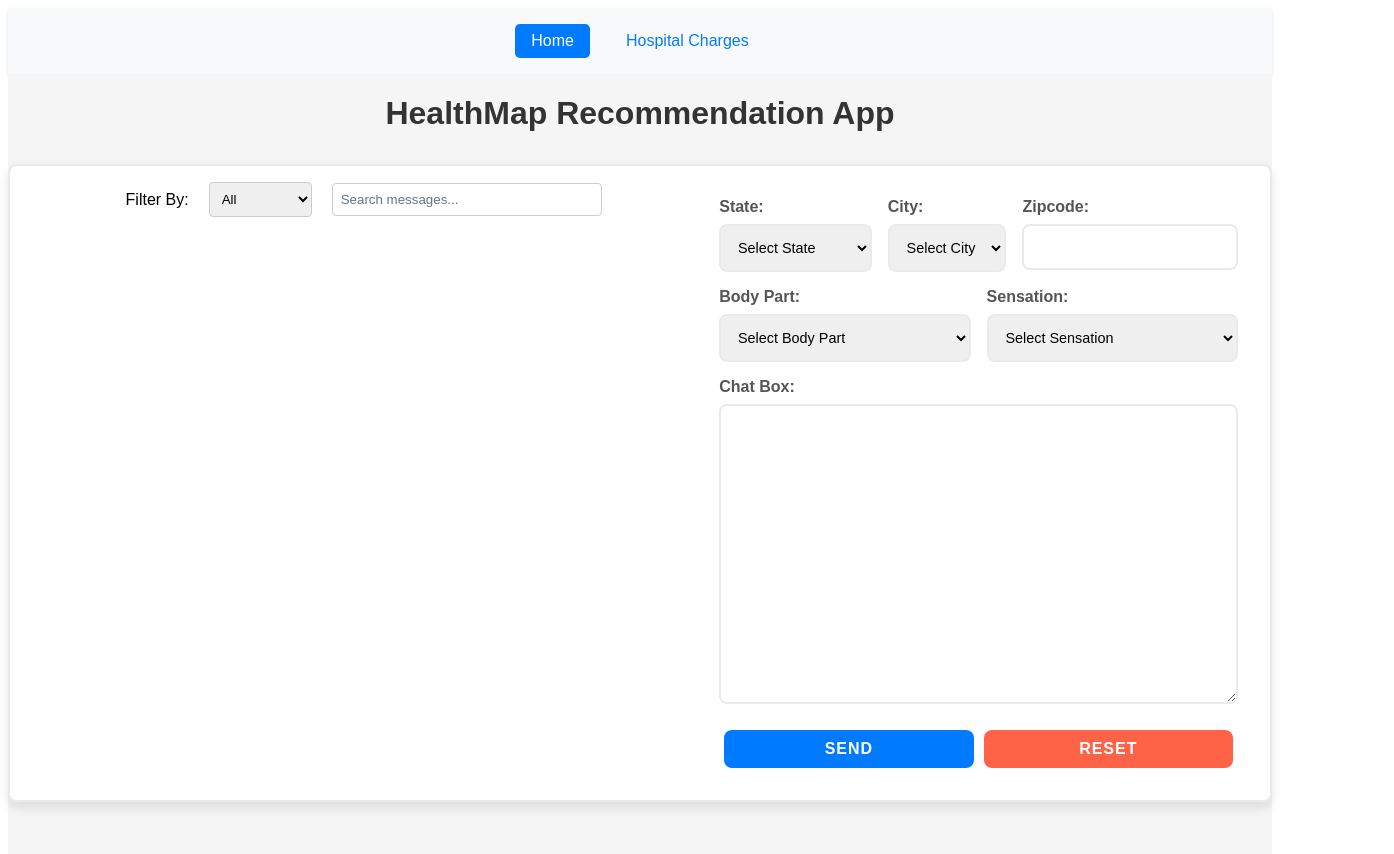
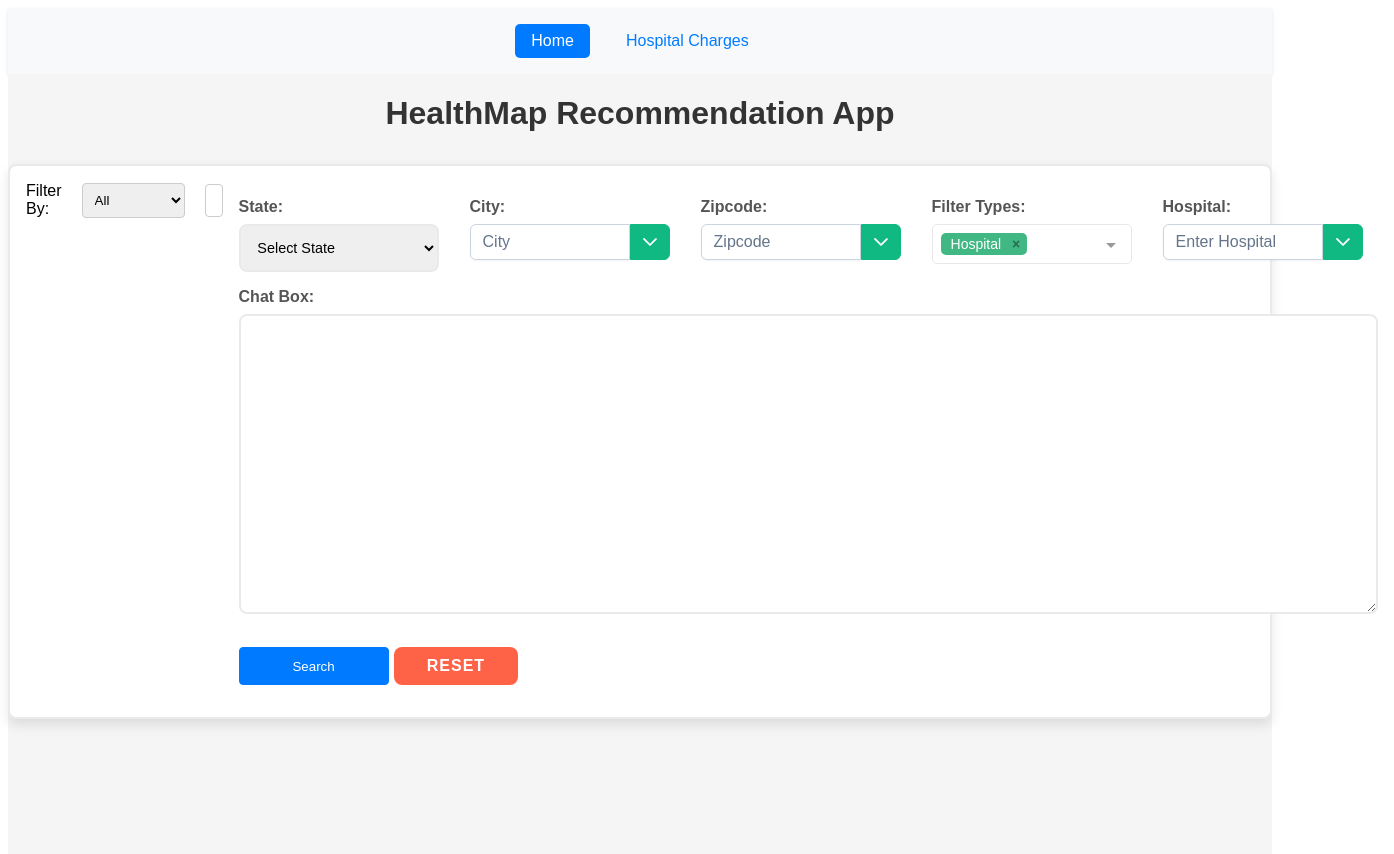
Before and after one commit to kani-ahmed/HospitalPricingFrontend, a Vue app: page / in a window 1280 px wide. Shown: the top 854 px of the page, 1394 px wide, since content can reach past the window. Built offline with nearby package versions, Linux system fonts and the light colour scheme; a web font is replaced by a local one.

Commit message:
final push

```diff
--- a/src/components/ComprehendMedicalApp.vue
+++ b/src/components/ComprehendMedicalApp.vue
@@ -38,98 +38,101 @@
                 <select id="state" v-model="state" required>
                   <option value="">Select State</option>
                   <!-- Add state options -->
-                  <option value="Alabama">Alabama</option>
-                  <option value="Alaska">Alaska</option>
-                  <option value="Arizona">Arizona</option>
-                  <option value="Arkansas">Arkansas</option>
-                  <option value="California">California</option>
-                  <option value="Colorado">Colorado</option>
-                  <option value="Connecticut">Connecticut</option>
-                  <option value="Delaware">Delaware</option>
-                  <option value="Florida">Florida</option>
-                  <option value="Georgia">Georgia</option>
-                  <option value="Hawaii">Hawaii</option>
-                  <option value="Idaho">Idaho</option>
-                  <option value="Illinois">Illinois</option>
-                  <option value="Indiana">Indiana</option>
-                  <option value="Iowa">Iowa</option>
-                  <option value="Kansas">Kansas</option>
-                  <option value="Kentucky">Kentucky</option>
-                  <option value="Louisiana">Louisiana</option>
-                  <option value="Maine">Maine</option>
-                  <option value="Maryland">Maryland</option>
-                  <option value="Massachusetts">Massachusetts</option>
-                  <option value="Michigan">Michigan</option>
-                  <option value="Minnesota">Minnesota</option>
-                  <option value="Mississippi">Mississippi</option>
-                  <option value="Missouri">Missouri</option>
-                  <option value="Montana">Montana</option>
-                  <option value="Nebraska">Nebraska</option>
-                  <option value="Nevada">Nevada</option>
-                  <option value="New Hampshire">New Hampshire</option>
-                  <option value="New Jersey">New Jersey</option>
-                  <option value="New Mexico">New Mexico</option>
-                  <option value="New York">New York</option>
-                  <option value="North Carolina">North Carolina</option>
-                  <option value="North Dakota">North Dakota</option>
                   <option value="Ohio">Ohio</option>
-                  <option value="Oklahoma">Oklahoma</option>
-                  <option value="Oregon">Oregon</option>
-                  <option value="Pennsylvania">Pennsylvania</option>
-                  <option value="Rhode Island">Rhode Island</option>
-                  <option value="South Carolina">South Carolina</option>
-                  <option value="South Dakota">South Dakota</option>
-                  <option value="Tennessee">Tennessee</option>
-                  <option value="Texas">Texas</option>
-                  <option value="Utah">Utah</option>
-                  <option value="Vermont">Vermont</option>
-                  <option value="Virginia">Virginia</option>
-                  <option value="Washington">Washington</option>
-                  <option value="West Virginia">West Virginia</option>
-                  <option value="Wisconsin">Wisconsin</option>
-                  <option value="Wyoming">Wyoming</option>
                 </select>
               </div>
               <div class="form-group">
                 <label for="city">City:</label>
-                <select id="city" v-model="city" required>
-                  <option value="">Select City</option>
-                  <option v-for="city in citiesByState[state]" :value="city">{{ city }}</option>
-                </select>
+                <AutoComplete
+                    id="city"
+                    v-model="city"
+                    dropdown
+                    :suggestions="citySuggestions"
+                    :virtualScrollerOptions="{ itemSize: 38 }"
+                    @input="debouncedFetchCities"
+                    @focus="fetchCitiesOnFocus"
+                    @select="selectCity"
+                    placeholder="City"
+                    required
+                />
               </div>
               <div class="form-group">
                 <label for="zipcode">Zipcode:</label>
-                <input type="text" id="zipcode" v-model="zipcode" required>
-              </div>
-            </div>
-            <div class="form-row">
-              <div class="form-group">
-                <label for="bodyPart">Body Part:</label>
-                <select id="bodyPart" v-model="bodyPart" required>
-                  <option value="">Select Body Part</option>
-                  <option value="Head">Head</option>
-                  <option value="Leg">Leg</option>
-                  <option value="Knee">Knee</option>
-                  <!-- Add more body part options as needed -->
-                </select>
+                <AutoComplete
+                    id="zipcode"
+                    v-model="zipcode"
+                    dropdown
+                    :suggestions="zipcodeSuggestions"
+                    :virtualScrollerOptions="{ itemSize: 38 }"
+                    @input="debouncedFetchZipcodes"
+                    @focus="fetchZipcodesOnFocus"
+                    @select="selectZipcode"
+                    placeholder="Zipcode"
+                    required
+                />
               </div>
               <div class="form-group">
-                <label for="sensation">Sensation:</label>
-                <select id="sensation" v-model="sensation" required>
-                  <option value="">Select Sensation</option>
-                  <option value="Pain">Pain</option>
-                  <option value="Numbness">Numbness</option>
-                  <option value="Tingling">Tingling</option>
-                  <!-- Add more sensation options as needed -->
-                </select>
+                <label for="filterTypes">Filter Types:</label>
+                <VueMultiselect
+                    v-model="selectedFilters"
+                    :options="filterOptions"
+                    :multiple="true"
+                    :close-on-select="false"
+                    :clear-on-select="false"
+                    :preserve-search="true"
+                    placeholder="Pick some filters"
+                    label="name"
+                    track-by="name"
+                    :preselect-first="true">
+                </VueMultiselect>
               </div>
+              <!-- Dynamic input fields based on selected filters, excluding Hospital and Payer for specific handling -->
+              <div v-for="filter in selectedFilters.filter(f => f.name !== 'Hospital' && f.name !== 'Payer')" :key="filter.name" class="form-group">
+                <label :for="`filter-${filter.name}`">{{ filter.name }}:</label>
+                <input :id="`filter-${filter.name}`" v-model="filterQueries[filter.name]" class="input" :placeholder="`Enter ${filter.name}`" ref="`filter-${filter.name}Input`">
+              </div>
+              <!-- Hospital input with autosuggestion -->
+              <div v-if="selectedFilters.some(f => f.name === 'Hospital')" class="form-group">
+                <label for="hospital">Hospital:</label>
+                <AutoComplete
+                    id="hospital"
+                    v-model="filterQueries.Hospital"
+                    dropdown
+                    :suggestions="hospitalSuggestions"
+                    @input="debouncedFetchHospitals"
+                    @focus="fetchHospitalsOnFocus"
+                    @select="selectHospital"
+                    placeholder="Enter Hospital"
+                />
+              </div>
+
+              <!-- Payer input with autosuggestion -->
+              <div v-if="selectedFilters.some(f => f.name === 'Payer')" class="form-group">
+                <label for="payer">Payer:</label>
+                <AutoComplete
+                    id="payer"
+                    v-model="filterQueries.Payer"
+                    dropdown
+                    :suggestions="payerSuggestions"
+                    @input="debouncedFetchPayers"
+                    @focus="fetchPayersOnFocus"
+                    @select="selectPayer"
+                    placeholder="Enter Payer"
+                />
+              </div>
+
             </div>
             <div class="form-group">
               <label for="description">Chat Box:</label>
               <textarea id="description" v-model="description" required></textarea>
             </div>
             <div class="form-group button-group">
-              <button type="submit" class="submit-button">Send</button>
+              <button type="submit" class="btn search-btn" :disabled="loading">
+                <div style="display: flex; align-items: center; justify-content: center;">
+                  <span v-if="loading" class="spinner"></span>
+                  <span v-else>Search</span>
+                </div>
+              </button>
               <button type="button" class="reset-button" @click="resetForm">Reset</button>
             </div>
           </form>
@@ -164,85 +167,73 @@
           </tbody>
         </table>
         <div class="pagination-container">
-          <pagination :current-page="page" :total-pages="totalPages" @change-page="fetchHospitalChargesWithPage"></pagination>
+          <pagination :current-page="page" :total-pages="totalPages" @change-page="submitFormWithPage"></pagination>
         </div>
       </div>
     </div>
   </div>
 </template>
-
 <script>
 import axios from 'axios';
 import Pagination from './Pagination.vue';
+import VueMultiselect from 'vue-multiselect';
+import 'vue-multiselect/dist/vue-multiselect.css';
+import AutoComplete from 'primevue/autocomplete';
+import { debounce } from 'lodash';
 
 export default {
-  components: {Pagination},
+  components: {
+    Pagination,
+    VueMultiselect,
+    AutoComplete,
+  },
   data() {
     return {
       state: '',
-      city: '',
-      zipcode: '',
-      bodyPart: '',
-      sensation: '',
       description: '',
       messages: [],
       filterType: '',
       searchTerm: '',
       hospitalCharges: [],
+      citiesByState: {
+        'Ohio': ['Cleveland', 'Dayton']
+      },
+      city: '',
+      zipcode: '',
+      page: 1,
+      per_page: 10,
+      totalPages: 0,
       results: [],
-      citiesByState: {
-        'Alabama': [],
-        'Alaska': [],
-        'Arizona': [],
-        'Arkansas': [],
-        'California': [],
-        'Colorado': [],
-        'Connecticut': [],
-        'Delaware': [],
-        'Florida': [],
-        'Georgia': [],
-        'Hawaii': [],
-        'Idaho': [],
-        'Illinois': [],
-        'Indiana': [],
-        'Iowa': [],
-        'Kansas': [],
-        'Kentucky': [],
-        'Louisiana': [],
-        'Maine': [],
-        'Maryland': [],
-        'Massachusetts': [],
-        'Michigan': [],
-        'Minnesota': [],
-        'Mississippi': [],
-        'Missouri': [],
-        'Montana': [],
-        'Nebraska': [],
-        'Nevada': [],
-        'New Hampshire': [],
-        'New Jersey': [],
-        'New Mexico': [],
-        'New York': [],
-        'North Carolina': [],
-        'North Dakota': [],
-        'Ohio': ['Cleveland', 'Dayton'],
-        'Oklahoma': [],
-        'Oregon': [],
-        'Pennsylvania': [],
-        'Rhode Island': [],
-        'South Carolina': [],
-        'South Dakota': [],
-        'Tennessee': [],
-        'Texas': [],
-        'Utah': [],
-        'Vermont': [],
-        'Virginia': [],
-        'Washington': [],
-        'West Virginia': [],
-        'Wisconsin': [],
-        'Wyoming': []
-      }
+      selectedFilters: [],
+      filterQueries: {},
+      citySuggestions: [],
+      zipcodeSuggestions: [],
+      hospitalSuggestions: [],
+      payerSuggestions: [],
+      allCities: [],
+      allZipcodes: [],
+      allHospitals: [],
+      allPayers: [],
+      filterOptions: [
+        { name: 'Hospital' },
+        { name: 'CPT Code' },
+        { name: 'Description' },
+        { name: 'Cash Discount' },
+        { name: 'Min Allowed' },
+        { name: 'Max Allowed' },
+        { name: 'Payer' },
+        { name: 'IOB Selection' }
+      ],
+      loading: false,
+      required: true,
     };
+  },
+  created() {
+    // Debounce methods
+    this.debouncedFetchCities = debounce(this.fetchCities, 300);
+    this.debouncedFetchZipcodes = debounce(this.fetchZipcodes, 300);
+    this.debouncedFetchHospitals = debounce(this.fetchHospitals, 300);
+    this.debouncedFetchPayers = debounce(this.fetchPayers, 300);
   },
   computed: {
     dynamicMessages() {
@@ -259,7 +250,100 @@ export default {
     },
   },
   methods: {
+    fetchCitiesOnFocus() {
+      if (!this.citySuggestions.length || this.allCities.length) {
+        // Only fetch if suggestions are empty to avoid unnecessary requests
+        this.fetchCities();
+      }
+    },
+    fetchZipcodesOnFocus() {
+      if (!this.zipcodeSuggestions.length || this.allZipcodes.length) {
+        this.debouncedFetchZipcodes();
+      }
+    },
+
+    fetchHospitalsOnFocus() {
+      // Trigger fetch only if the zipcode is set and hospital suggestions are empty or not yet fetched
+      if (this.zipcode && (!this.hospitalSuggestions.length || this.allHospitals.length)) {
+        this.fetchHospitals(); // Directly call fetch without debounce to immediately show suggestions
+      }
+    },
+
+    fetchPayersOnFocus() {
+      if ((!this.payerSuggestions.length || this.payerSuggestions.length) || this.filterQueries.Hospital || this.zipcode) {
+        this.debouncedFetchPayers();
+      }
+    },
+    async fetchCities() {
+      try {
+        const response = await axios.get('http://ec2-3-84-37-171.compute-1.amazonaws.com/api/cities');
+        this.allCities = response.data;
+        this.filterCitySuggestions();
+      } catch (error) {
+        console.error('Error fetching cities:', error);
+      }
+    },
+    selectCity(city) {
+      this.city = city;
+    },
+    async fetchZipcodes() {
+      try {
+        const response = await axios.get('http://ec2-3-84-37-171.compute-1.amazonaws.com/api/zipcodes', {
+          params: { city: this.city }
+        });
+        this.allZipcodes = response.data;
+        this.filterZipcodeSuggestions();
+      } catch (error) {
+        console.error('Error fetching zipcodes:', error);
+      }
+    },
+    selectZipcode(zipcode) {
+      this.zipcode = zipcode;
+    },
+    async fetchHospitals() {
+      if (!this.zipcode) {
+        console.error("Zipcode is required to fetch hospitals");
+        return;
+      }
+      try {
+        const response = await axios.get('http://ec2-3-84-37-171.compute-1.amazonaws.com/api/hospitals', {
+          params: { zipcode: this.zipcode }
+        });
+        this.allHospitals = response.data;
+        this.filterHospitalSuggestions();
+      } catch (error) {
+        console.error('Error fetching hospitals:', error);
+      }
+    },
+    selectHospital(hospital) {
+      this.filterQueries.Hospital = hospital;
+    },
+    async fetchPayers() {
+      const params = { zipcode: this.zipcode };
+      if (this.filterQueries.Hospital) {
+        params.hospital = this.filterQueries.Hospital;
+      }
+      try {
+        const response = await axios.get('http://ec2-3-84-37-171.compute-1.amazonaws.com/api/payers', { params });
+        this.allPayers = response.data;
+        this.filterPayerSuggestions();
+      } catch (error) {
+        console.error('Error fetching payers:', error);
+      }
+    },
+    selectPayer(payer) {
+      this.filterQueries.Payer = payer;
+    },
     async submitForm() {
+      await this.submitFormWithPage(1);
+    },
+    async submitFormWithPage(page) {
+      this.loading = true;
+      this.page = page;
+      const filters = this.selectedFilters.map(filter => ({
+        filterType: filter.name,
+        filterQuery: this.filterQueries[filter.name]
+      }));
       try {
         // Add user message to chat
         const timestamp = new Date().toLocaleTimeString();
@@ -272,19 +356,20 @@ export default {
         // Send request to the backend
         const response = await axios.post('http://ec2-3-84-37-171.compute-1.amazonaws.com/api/comprehend-medical', {
           user_chatbox_data: JSON.stringify({
-            state: this.state,
+            //state: this.state,
             city: this.city,
             zipcode: this.zipcode,
-            bodyPart: this.bodyPart,
-            sensation: this.sensation,
             description: this.description,
+            page: this.page,
+            per_page: this.per_page,
+            filters,
           }),
         });
-
+        this.results = response.data.results;
+        console.log(response.data.results)
+        this.totalPages = response.data.total_pages;
         if (response.status === 200) {
-          // Assign the response data to the results array
-          this.results = response.data;
-
+          console.log(response.data)
           // Construct the bot response for hospital charges
           let botResponse = 'Hospital Charges:\n';
           this.results.forEach((charge, index) => {
@@ -306,7 +391,9 @@ export default {
             text: 'Hospital charges have been fetched successfully. Please see below for details.',
             timestamp: new Date().toLocaleTimeString(),
           });
-        } else {
+          this.loading = false;
+        }
+        else {
           // Handle the case when the API call fails
           console.error('API call failed with status:', response.status);
           this.messages.push({type: 'bot', text: 'Oops! Something went wrong. Please try again later.'});
@@ -315,17 +402,80 @@ export default {
         console.error('Error:', error);
       }
     },
+    // async fetchHospitalCharges() {
+    //   await this.fetchHospitalChargesWithPage(1);
+    // },
+    // async fetchHospitalChargesWithPage(page) {
+    //   this.loading = true;
+    //   this.page = page;
+    //   const filters = this.selectedFilters.map(filter => ({
+    //     filterType: filter.name,
+    //     filterQuery: this.filterQueries[filter.name]
+    //   }));
+    //   try {
+    //     const response = await axios.post('http://ec2-3-84-37-171.compute-1.amazonaws.com/api/hospital_charges', {
+    //       city: this.city,
+    //       zipcode: this.zipcode,
+    //       page: this.page,
+    //       per_page: this.per_page,
+    //       filters,
+    //     });
+    //     this.results = response.data.results;
+    //     console.log(response.data.results)
+    //     this.totalPages = response.data.total_pages;
+    //   } catch (error) {
+    //     console.error('There was an error fetching the hospital charges:', error);
+    //     this.results = [];
+    //   } finally {
+    //     this.loading = false;
+    //   }
+    // },
+    filterCitySuggestions() {
+      this.citySuggestions = this.allCities.filter(city => city.toLowerCase().includes(this.city.toLowerCase()));
+    },
+    filterZipcodeSuggestions() {
+      this.zipcodeSuggestions = this.allZipcodes.filter(zipcode => zipcode.toLowerCase().includes(this.zipcode.toLowerCase()));
+    },
+    filterHospitalSuggestions() {
+      this.hospitalSuggestions = this.allHospitals.filter(hospital =>
+          hospital && hospital.toLowerCase().includes(this.filterQueries.Hospital?.toLowerCase() || '')
+      );
+    },
+    filterPayerSuggestions() {
+      // Ensure this.allPayers is an array before calling .filter()
+      this.payerSuggestions = Array.isArray(this.allPayers) ? this.allPayers.filter(payer =>
+          payer && this.filterQueries.Payer && payer.toLowerCase().includes(this.filterQueries.Payer.toLowerCase())
+      ) : [];
+    }
+  },
+  watch: {
+    // Convert direct method calls to debounced versions in your watchers or @input event bindings
+    city(newValue) {
+      this.debouncedFetchCities();
+    },
+    zipcode(newVal, oldVal) {
+      if (newVal !== oldVal) {
+        this.fetchHospitals();
+      }
+    },
+    'filterQueries.Hospital'(newValue) {
+      this.debouncedFetchHospitals();
+    },
+    'filterQueries.Payer'(newValue, oldValue) {
+      if (newValue !== oldValue) {
+        this.debouncedFetchPayers();
+      }
+    },
+  },
+
 
     resetForm() {
       this.state = '';
       this.city = '';
       this.zipcode = '';
-      this.bodyPart = '';
-      this.sensation = '';
       this.description = '';
       this.messages = [];
     },
-  },
 };
 </script>
 
@@ -535,6 +685,8 @@ export default {
 .form-group {
   display: flex;
   flex-direction: column;
+  min-width: 200px;
+  margin-right: 15px;
   width: 100%;
 }
 
@@ -565,6 +717,9 @@ export default {
 }
 
 .form-group .submit-button {
+  flex-direction: column;
+  min-width: 200px;
+  margin-right: 15px;
   padding: 0.8rem 1.5rem;
   background-color: #007bff;
   color: white;
@@ -573,6 +728,7 @@ export default {
   cursor: pointer;
   font-size: 1rem;
   font-weight: bold;
+  overflow: auto;
   transition: background-color 0.3s ease;
   display: block;
   width: 40%;
@@ -589,14 +745,18 @@ export default {
   margin-left: 1rem; /* Spacing between submit and reset buttons */
   background-color: #ff6347; /* A red color for the reset button */
   color: white;
-  width: 40%;
+  max-width: 150px;
+  max-height: 40px;
+  margin-top: 17px;
+  display: block;
+
   border: none;
   border-radius: 8px;
   cursor: pointer;
   font-size: 1rem;
   font-weight: bold;
   transition: background-color 0.3s ease;
-  display: inline-block; /* Align with the submit button */
+
   text-transform: uppercase;
   letter-spacing: 1px;
 }
@@ -609,15 +769,14 @@ export default {
   display: flex;
   flex-direction: row; /* Change to row to align buttons next to each other */
   justify-content: space-between; /* This will ensure the buttons are spread out */
-  width: 100%;
+  width: 25%;
 }
 
-.button-group .submit-button,
 .button-group .reset-button {
   flex: 1; /* Adjust this as needed, or use specific widths */
   margin: 0 5px; /* Provide some spacing between the buttons */
   padding: 10px 1px 10px 1px; /*positions are in the order of top, right, bottom, left*/
-  margin-top: 10px;
+  margin-top: 17px;
 }
 
 
@@ -644,6 +803,69 @@ export default {
   text-align: left;
   word-wrap: break-word;
   border: 1px solid #dee2e6;
+}
+
+.search-btn {
+  max-width: 150px;
+  max-height: 40px;
+  margin-top: 17px;
+  display: block;
+}
+
+.search-btn {
+  max-width: 150px;
+  max-height: 40px;
+  margin-top: 17px;
+  display: block;
+}
+
+.input, .btn, .vue-multiselect {
+  padding: 10px;
+  border: 1px solid #ced4da;
+  border-radius: 0.25rem;
+  width: 100%;
+}
+
+.input, .btn, .vue-multiselect {
+  padding: 10px;
+  border: 1px solid #ced4da;
+  border-radius: 0.25rem;
+  width: 100%;
+}
+
+.btn {
+  display: flex;
+  justify-content: center;
+  align-items: center;
+  color: #fff;
+  background-color: #007bff;
+  border-color: #007bff;
+  cursor: pointer;
+  transition: background-color 0.3s ease;
+}
+
+.btn:hover {
+  background-color: #0056b3;
+}
+
+.suggestions {
+  list-style-type: none;
+  padding: 0;
+  margin: 0;
+  background-color: #fff;
+  border: 1px solid #ced4da;
+  border-top: none;
+  max-height: 200px;
+  overflow-y: auto;
+}
+
+.suggestions li {
+  padding: 10px;
+  cursor: pointer;
+}
+
+.suggestions li:hover {
+  background-color: #f8f9fa;
 }
 
 .results-table th {
@@ -689,15 +911,42 @@ export default {
 }
 
 
+/* Specifically target dynamically generated input containers */
+.dynamic-filter-inputs .form-group {
+  margin-top: 10px; /* Ensure vertical spacing between dynamically generated inputs */
+}
+
+.spinner {
+  border: 5px solid rgba(255, 255, 255, 0.2); /* Lighter border for spinner */
+  border-top-color: #ffffff; /* White color for the spinning part */
+  border-radius: 50%;
+  width: 24px; /* Increased size for better visibility */
+  height: 24px;
+  animation: spin 1s linear infinite;
+  display: inline-block;
+  vertical-align: middle;
+}
+
+@keyframes spin {
+  0% {
+    transform: rotate(0deg);
+  }
+  100% {
+    transform: rotate(360deg);
+  }
+}
+.chat-section, .chat-input .input-form {
+    width: 100%; /* Allows each section to expand to full width */
+  }
+
 @media (max-width: 768px) {
   .chat-container {
-    flex-direction: column-reverse; /* Stacks the form above the messages on smaller screens */
-    width: 100%;
-    padding: 1rem;
+    flex-direction: column;
   }
 
   .chat-section, .chat-input .input-form {
-    width: 100%; /* Allows each section to expand to full width */
+    width: 100%; /* Each section takes full width on smaller screens */
+    max-width: 100%; /* Prevents any overflow */
   }
 }
 </style>
```
Also changed, not shown: src/components/HospitalCharges.vue (+2 -6 lines).
